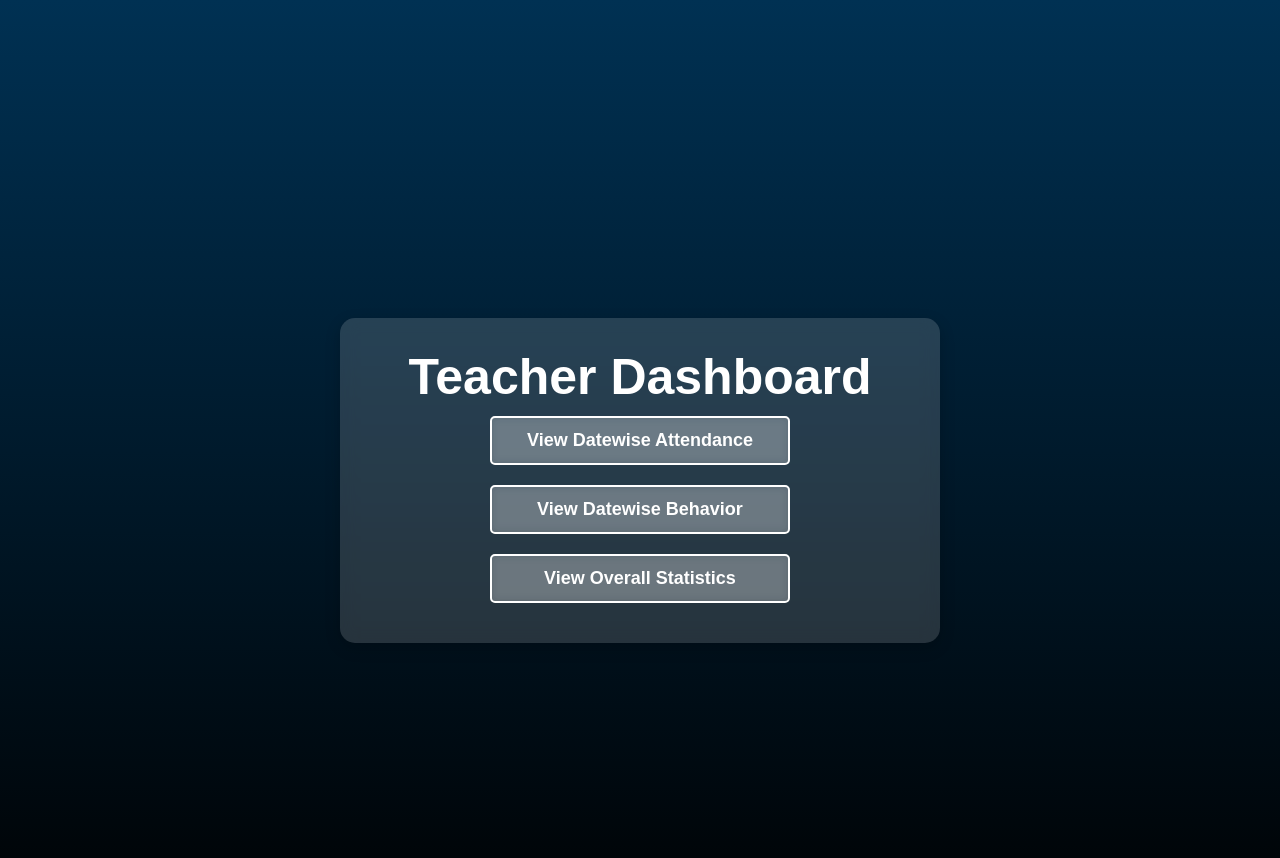
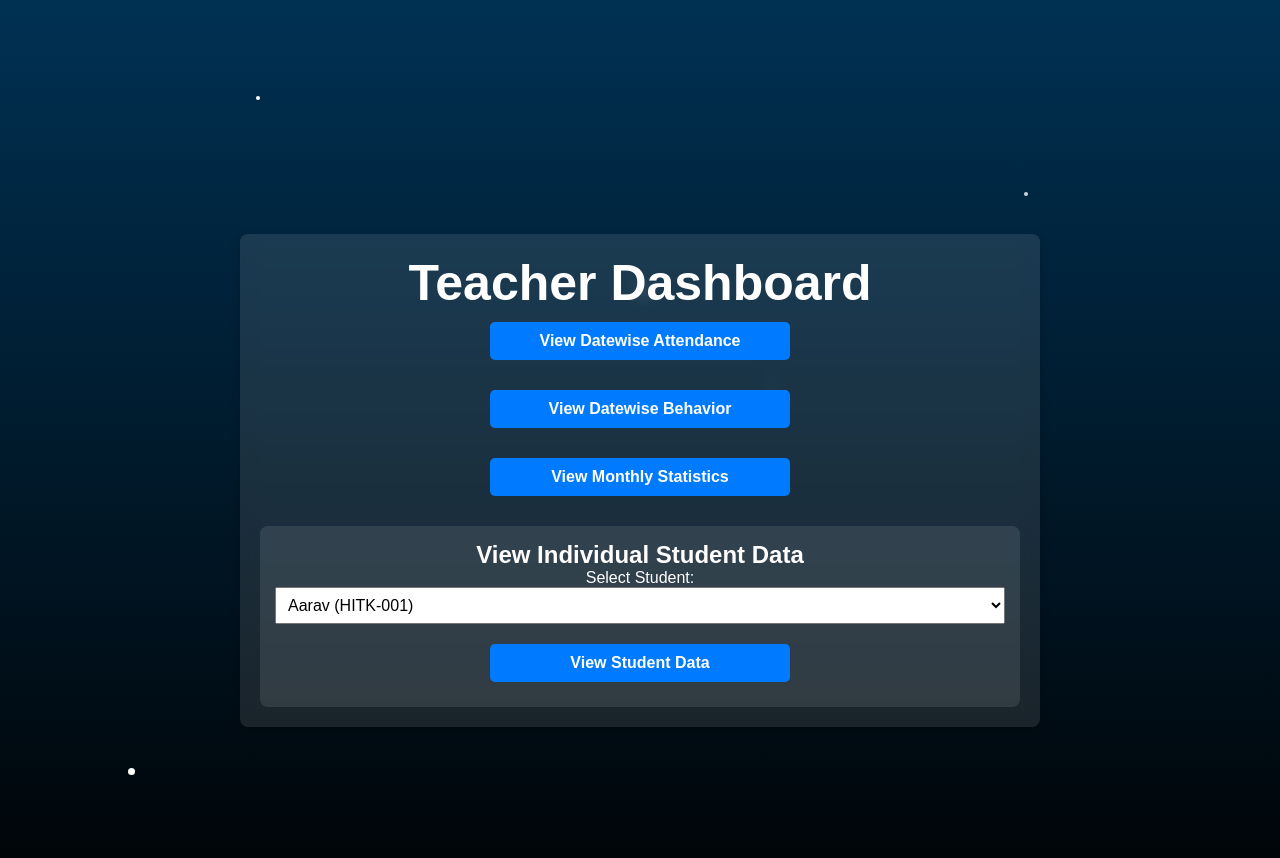
Before and after one commit to Debajitgithub/SHIKSHA_demo, a plain HTML site: page teacher-dashboard.html in a window 1280 px wide. Drawn offline with Linux system fonts and the light colour scheme.

Commit message:
Update teacher-dashboard.html

```diff
--- a/teacher-dashboard.html
+++ b/teacher-dashboard.html
@@ -5,15 +5,125 @@
     <meta name="viewport" content="width=device-width, initial-scale=1.0">
     <title>Teacher Dashboard - SHIKSHA</title>
     <link rel="stylesheet" href="styles.css">
+    <style>
+        body {
+            font-family: Arial, sans-serif;
+            background-color: #e3eaf3;
+            margin: 0;
+            padding: 0;
+            display: flex;
+            justify-content: center;
+            align-items: center;
+            height: 100vh;
+        }
+        .wrapper {
+            text-align: center;
+            max-width: 800px;
+            background: rgba(255, 255, 255, 0.1);
+            padding: 20px;
+            border-radius: 8px;
+            box-shadow: 0px 4px 8px rgba(0, 0, 0, 0.2);
+            backdrop-filter: blur(8px);
+        }
+        h1, h2 {
+            color: white;
+        }
+        .button-container {
+            display: flex;
+            flex-direction: column;
+            gap: 10px;
+        }
+        button {
+            padding: 10px;
+            font-size: 16px;
+            cursor: pointer;
+            width: 100%;
+            border: none;
+            background: #007BFF;
+            color: white;
+            border-radius: 5px;
+        }
+        button:hover {
+            background: #0056b3;
+        }
+        .section {
+            margin-top: 20px;
+            padding: 15px;
+            background: rgba(255, 255, 255, 0.1);
+            border-radius: 8px;
+        }
+        select {
+            padding: 8px;
+            font-size: 16px;
+            width: 100%;
+            margin-bottom: 10px;
+        }
+    </style>
 </head>
 <body>
+    <div class="twinkling-dots">
+        <div class="dot"></div>
+        <div class="dot"></div>
+        <div class="dot"></div>
+        <div class="dot"></div>
+        <div class="dot"></div>
+        <div class="dot"></div>
+        <div class="dot"></div>
+        <div class="dot"></div>
+    </div>
     <div class="wrapper">
         <h1>Teacher Dashboard</h1>
+
         <div class="button-container">
             <button onclick="location.href='datewise-attendance.html'">View Datewise Attendance</button>
             <button onclick="location.href='datewise-behavior.html'">View Datewise Behavior</button>
-            <button onclick="location.href='overall-statistics.html'">View Overall Statistics</button>
+            <button onclick="location.href='monthly-statistics.html'">View Monthly Statistics</button>
+        </div>
+
+        <div class="section">
+            <h2>View Individual Student Data</h2>
+            <label for="student-select">Select Student:</label>
+            <select id="student-select">
+                <option value="HITK-001">Aarav (HITK-001)</option>
+                <option value="HITK-002">Vivaan (HITK-002)</option>
+                <option value="HITK-003">Ayaan (HITK-003)</option>
+                <option value="HITK-004">Vihaan (HITK-004)</option>
+                <option value="HITK-005">Arjun (HITK-005)</option>
+                <option value="HITK-006">Sai (HITK-006)</option>
+                <option value="HITK-007">Reyansh (HITK-007)</option>
+                <option value="HITK-008">Advik (HITK-008)</option>
+                <option value="HITK-009">Krishna (HITK-009)</option>
+                <option value="HITK-010">Ishaan (HITK-010)</option>
+                <option value="HITK-011">Kabir (HITK-011)</option>
+                <option value="HITK-012">Rudra (HITK-012)</option>
+                <option value="HITK-013">Aarush (HITK-013)</option>
+                <option value="HITK-014">Atharv (HITK-014)</option>
+                <option value="HITK-015">Shivansh (HITK-015)</option>
+                <option value="HITK-016">Anirudh (HITK-016)</option>
+                <option value="HITK-017">Lakshay (HITK-017)</option>
+                <option value="HITK-018">Pranav (HITK-018)</option>
+                <option value="HITK-019">Harsh (HITK-019)</option>
+                <option value="HITK-020">Eshaan (HITK-020)</option>
+                <option value="HITK-021">Rohan (HITK-021)</option>
+                <option value="HITK-022">Ayush (HITK-022)</option>
+                <option value="HITK-023">Dhruv (HITK-023)</option>
+                <option value="HITK-024">Harshit (HITK-024)</option>
+                <option value="HITK-025">Aryan (HITK-025)</option>
+                <option value="HITK-026">Samar (HITK-026)</option>
+                <option value="HITK-027">Yuvaan (HITK-027)</option>
+                <option value="HITK-028">Devansh (HITK-028)</option>
+                <option value="HITK-029">Vihaan (HITK-029)</option>
+                <option value="HITK-030">Parth (HITK-030)</option>
+            </select>
+            <button onclick="viewStudentData()">View Student Data</button>
         </div>
     </div>
+
+    <script>
+        function viewStudentData() {
+            const studentRoll = document.getElementById("student-select").value;
+            window.location.href = `student_report.html?roll=${studentRoll}`;
+        }
+    </script>
 </body>
 </html>
```
